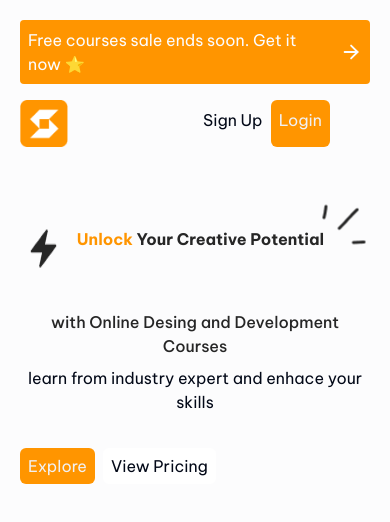
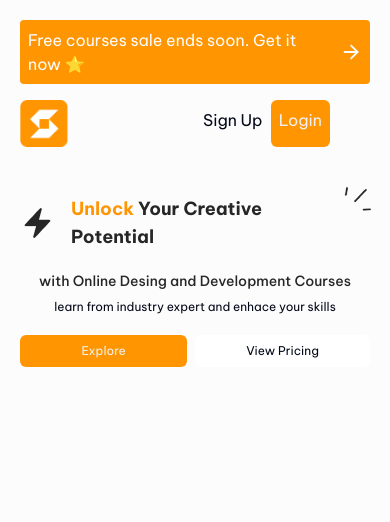
Before and after one commit to ManuelAlejandro93/innovarte, a React (Vite) app: page / in a window 390 px wide. Shown: the top 522 px of the page. Built offline with nearby package versions, Linux system fonts and the light colour scheme; some icons are missing; what tailwindcss-animated would draw is missing.

Commit message:
hero section - mobile view - done.

```diff
--- a/src/Components/Hero/Hero.tsx
+++ b/src/Components/Hero/Hero.tsx
@@ -1,42 +1,42 @@
 export const Hero = () => {
   return (
-    <div className='pt-16 space-y-10'>
+    <div className='pt-8 md:pt-16 space-y-5 md:space-y-10'>
       <div className='row1'>
-        <div className='flex justify-center'>
+        <div className='flex justify-center items-center'>
           <img
             className='mr-4'
             src='/Icons/flash-icon.png'
             alt='logo-image'
           />
-          <h2 className='md:text-3xl lg:text-5xl font-bold text-app-grey-15'>
+          <h2 className='text-lg md:text-3xl lg:text-5xl font-bold text-app-grey-15'>
             <span className='text-app-orange-50'>Unlock</span> Your Creative
             Potential
           </h2>
           <img
-            className='rotate-90 relative bottom-6'
+            className='w-6 h-auto md:w-10 rotate-90 relative bottom-6'
             src='/Icons/abstract-lines.png'
             alt='logo-image'
           />
         </div>
       </div>
-      <div className='row2 grid space-y-2'>
-        <p className='text-center md:text-2xl lg:text-4xl text-app-grey-15 font-medium'>
+      <div className='row2 grid space-y-2 px-4 md:p-0'>
+        <p className='text-center text-sm md:text-center md:text-2xl lg:text-4xl text-app-grey-15 font-medium'>
           with Online Desing and Development Courses
         </p>
-        <p className='text-center lg:text-lg'>
+        <p className='text-center text-xs lg:text-lg'>
           learn from industry expert and enhace your skills
         </p>
       </div>
-      <div className='row3 md:text-center md:grid md:grid-cols-2 lg:flex lg:justify-center'>
+      <div className='row3 grid grid-cols-2 text-center md:grid md:grid-cols-2 lg:flex lg:justify-center text-xs lg:text-xl'>
         <a
           href=''
-          className='bg-app-orange-50 text-app-white-95 rounded-md p-2 md:p-2 lg:p-2 xl:py-4 xl:px-8 mr-2 lg:text-xl'
+          className='bg-app-orange-50 text-app-white-95 rounded-md p-2 md:p-2 lg:p-2 xl:py-4 xl:px-8 mr-2'
         >
           Explore
         </a>
         <a
           href=''
-          className='rounded-md p-2 md:p-2 lg:p-2 xl:py-4 xl:px-8 bg-white lg:text-xl'
+          className='rounded-md p-2 md:p-2 lg:p-2 xl:py-4 xl:px-8 bg-white'
         >
           View Pricing
         </a>
```
